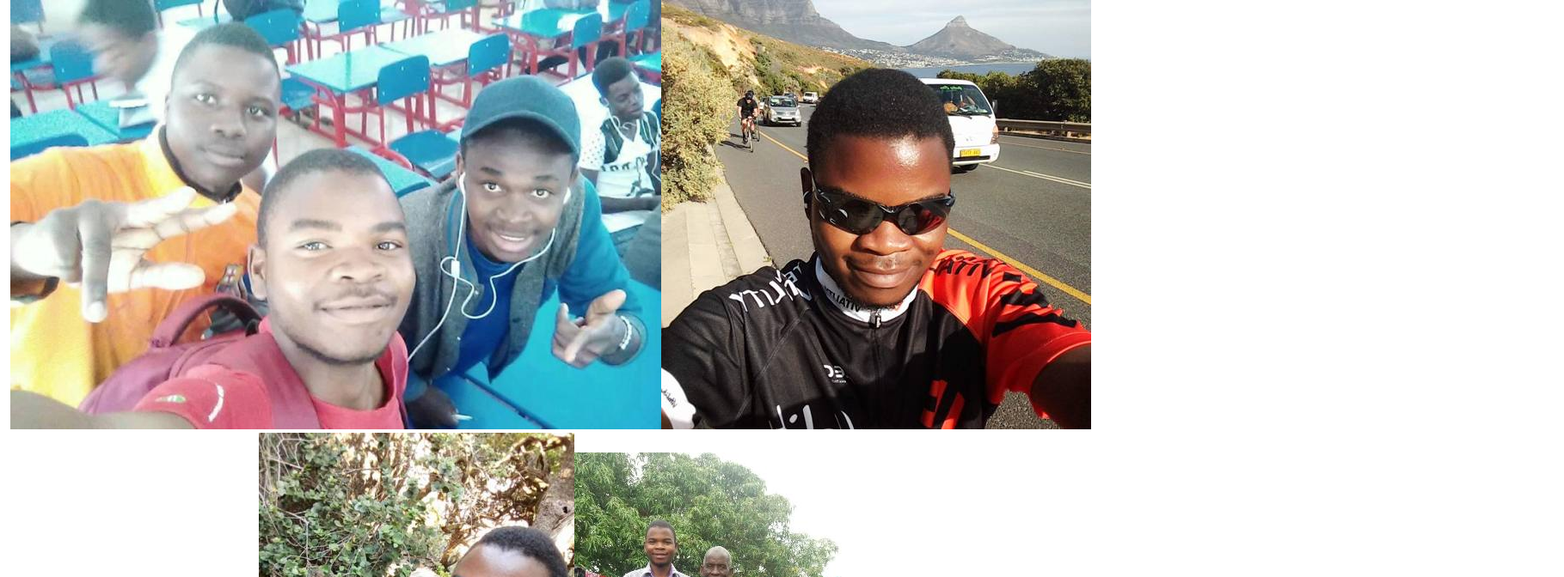
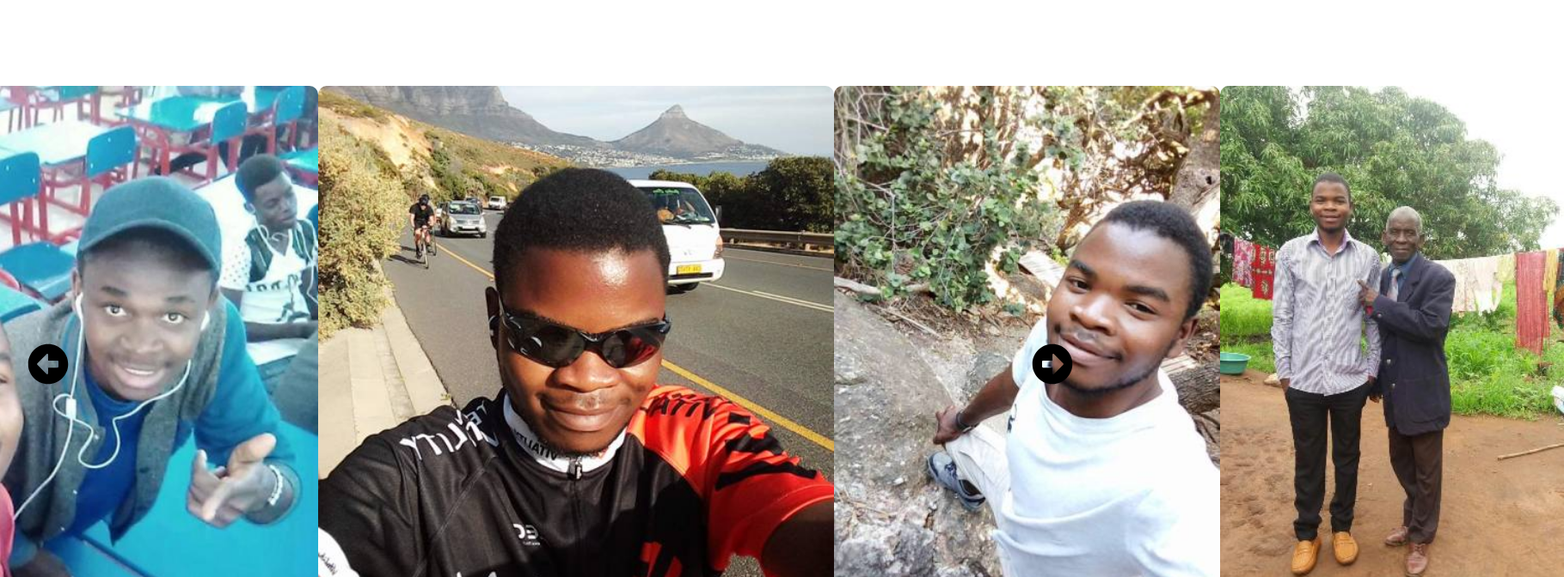
Before and after one commit to Johnnasimba/react-image-slider-v2, a React (Create React App) app: page / in a window 1280 px wide. Shown: the top 672 px of the page at 86% size, 1819 px wide, since content can reach past the window. Built offline with nearby package versions, Linux system fonts and the light colour scheme.

Commit message:
Building the UI

```diff
--- a/package.json
+++ b/package.json
@@ -8,6 +8,7 @@
     "@testing-library/user-event": "^12.1.10",
     "react": "^17.0.2",
     "react-dom": "^17.0.2",
+    "react-icons": "^4.2.0",
     "react-scripts": "4.0.3",
     "web-vitals": "^1.0.1"
   },
--- a/src/App.css
+++ b/src/App.css
@@ -1,3 +1,37 @@
-.App {
-  text-align: center;
+
+.image-slider {
+  position: relative;
+  height: 100vh;
+
+  display: flex;
+  align-items: center;
+  align-items: center;
+  justify-content: center;
 }
+.image {
+  height: 600px;
+  width: auto;
+  border-radius: 10px;
+}
+.right-arrow{
+  position: absolute;
+  top: 50%;
+  right: 32px;
+  font-size: 3rem;
+  color: #000;
+
+  z-index: 10;
+  cursor: pointer;
+  user-select: none;
+}
+.left-arrow{
+  position: absolute;
+  top: 50%;
+  left: 32px;
+  font-size: 3rem;
+  color: #000;
+
+  z-index: 10;
+  cursor: pointer;
+  user-select: none;
+}
--- a/src/App.js
+++ b/src/App.js
@@ -1,10 +1,11 @@
 import './App.css';
 import ImageSlider from './components/ImageSlider';
+import { SliderData } from './components/sliderData';
 
 function App() {
   return (
     <div className="App">
-      <ImageSlider />
+      <ImageSlider slides={SliderData} />
     </div>
   );
 }
--- a/src/components/ImageSlider.js
+++ b/src/components/ImageSlider.js
@@ -1,12 +1,25 @@
-import React from 'react'
+import React, { useState } from 'react'
 import { SliderData } from './sliderData';
+import {FaArrowAltCircleRight, FaArrowAltCircleLeft} from 'react-icons/fa';
 
-function ImageSlider() {
+function ImageSlider({slides}) {
+    const [current, setCurrent] = useState(0);
+    const length = slides.length
+
+//    Return nothing when slides array contains no data
+
+    if(!Array.isArray(slides) ||slides.length <= 0) {
+        // Array.isArray() function is used to check wether an object is an array
+        return null
+    }
+
     return (
-        <div>
+        <div className='image-slider'>
+            <FaArrowAltCircleLeft className="left-arrow"  />
+            <FaArrowAltCircleRight className="right-arrow" />
             {
                 SliderData.map((slide, index) => {
-                    return <img key={index} src={process.env.PUBLIC_URL + slide.image} alt="My images" />
+                    return <img key={index} src={process.env.PUBLIC_URL + slide.image} className="image" alt="My images" />
                 })
             }
         </div>
```
Also changed, not shown: 1 other file (tests, documents, lock files or other folders).
